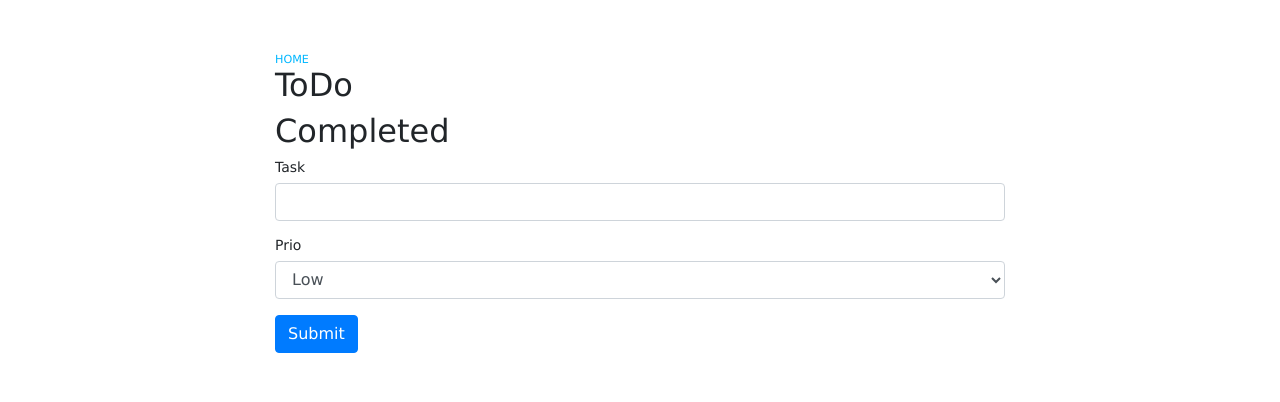
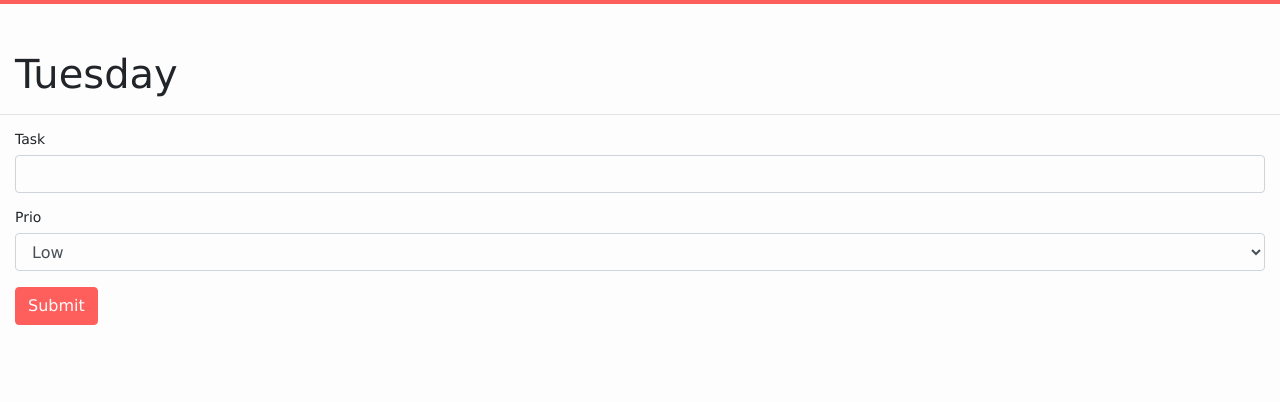
Before and after one commit to Haugen/node-playground, a Node server app: page / in a window 1280 px wide. Shown: the top 402 px of the page. Run offline with Node 20, Linux system fonts and the light colour scheme; data that the repository does not hold is empty; some libraries are stand-ins or nearby versions.

Commit message:
Initial styling

```diff
--- a/express/sass/style.scss
+++ b/express/sass/style.scss
@@ -1,14 +1,25 @@
-@import "../node_modules/bootstrap/scss/bootstrap";
+// Variable overrides from Bootstrap core.
+$white: #FDFDFD;
+$primary: #FE5E5C;
 
-$pad: 50px;
+// Custom variables
+
+// Importing the whole of Bootstrap for now.
+@import "node_modules/bootstrap/scss/bootstrap";
 
 body {
-  padding: $pad;
   font: 14px "Lucida Grande", Helvetica, Arial, sans-serif;
+  padding-top: 50px;
 }
-
-a {
-  color: #00B7FF;
+.fixed-top {
+  width: 100%;
+  height: 4px;
+  background: $primary;
+  position: fixed;
+}
+hr {
+  margin-left: -15px;
+  margin-right: -15px;
 }
 
 .card {
--- a/express/views/index.hbs
+++ b/express/views/index.hbs
@@ -7,38 +7,48 @@
   <div class="alert alert-success">{{ this.msg }}</div>
 {{/each}}
 
-<h2>ToDo</h2>
 {{#each uncompleted}}
-  <div class="card mb-3 prio-{{ this.prio }}">
-    <div class="card-body">
+<div class="row task mb-3 prio-{{ this.prio }}">
+  <div class="task-complete col-3">
+    <form method="post" action="/complete/{{ this._id}}">
+      <button class="btn btn-success" type="submit">Complete</button>
+    </form>
+  </div>
+  <div class="task-body col-9">
+    <div class="task-text">
       {{ this.task }}
-      {{ this.prio }}
-      <a href="/update/{{ this._id }}"><button class="btn btn-primary">Update</button></a>
+    </div>
+    <div class="task-footer d-flex">
+      <a href="/update/{{ this._id }}" class="btn btn-link">Update</a>
       <form method="post" action="/delete/{{ this._id}}">
-        <button class="btn btn-danger" type="submit">X</button>
-      </form>
-      <form method="post" action="/complete/{{ this._id}}">
-        <button class="btn btn-success" type="submit">Complete</button>
+        <button class="btn btn-link" type="submit">Delete</button>
       </form>
     </div>
   </div>
+</div>
 {{/each}}
 
-<h2>Completed</h2>
+<hr />
+
 {{#each completed}}
-  <div class="card mb-3 prio-{{ this.prio }}">
-    <div class="card-body">
+<div class="row task mb-3 prio-{{ this.prio }}">
+  <div class="task-complete col-3">
+    <form method="post" action="/complete/{{ this._id}}">
+      <button class="btn btn-success" type="submit">Uncomplete</button>
+    </form>
+  </div>
+  <div class="task-body col-9">
+    <div class="task-text">
       {{ this.task }}
-      {{ this.prio }}
-      <a href="/update/{{ this._id }}"><button class="btn btn-primary">Update</button></a>
+    </div>
+    <div class="task-footer d-flex">
+      <a href="/update/{{ this._id }}" class="btn btn-link">Update</a>
       <form method="post" action="/delete/{{ this._id}}">
-        <button class="btn btn-danger" type="submit">X</button>
-      </form>
-      <form method="post" action="/complete/{{ this._id}}">
-        <button class="btn btn-success" type="submit">Uncomplete</button>
+        <button class="btn btn-link" type="submit">Delete</button>
       </form>
     </div>
   </div>
+</div>
 {{/each}}
 
 <form action="/insert" method="post">
--- a/express/views/layout.hbs
+++ b/express/views/layout.hbs
@@ -5,10 +5,11 @@
     <link rel="stylesheet" href="/stylesheets/style.css">
   </head>
   <body>
-    <div class="container">
+    <div class="fixed-top"></div>
+    <div class="container-fluid">
       <div class="row">
-        <div class="col-sm-10 offset-sm-1 col-md-8 offset-md-2">
-          <a href="/" class="small muted">HOME</a>
+        <div class="col-12">
+          <h1>Tuesday</h1>
           {{{ body }}}
         </div>
       </div>
```
Also changed, not shown: express/public/stylesheets/style.css.
